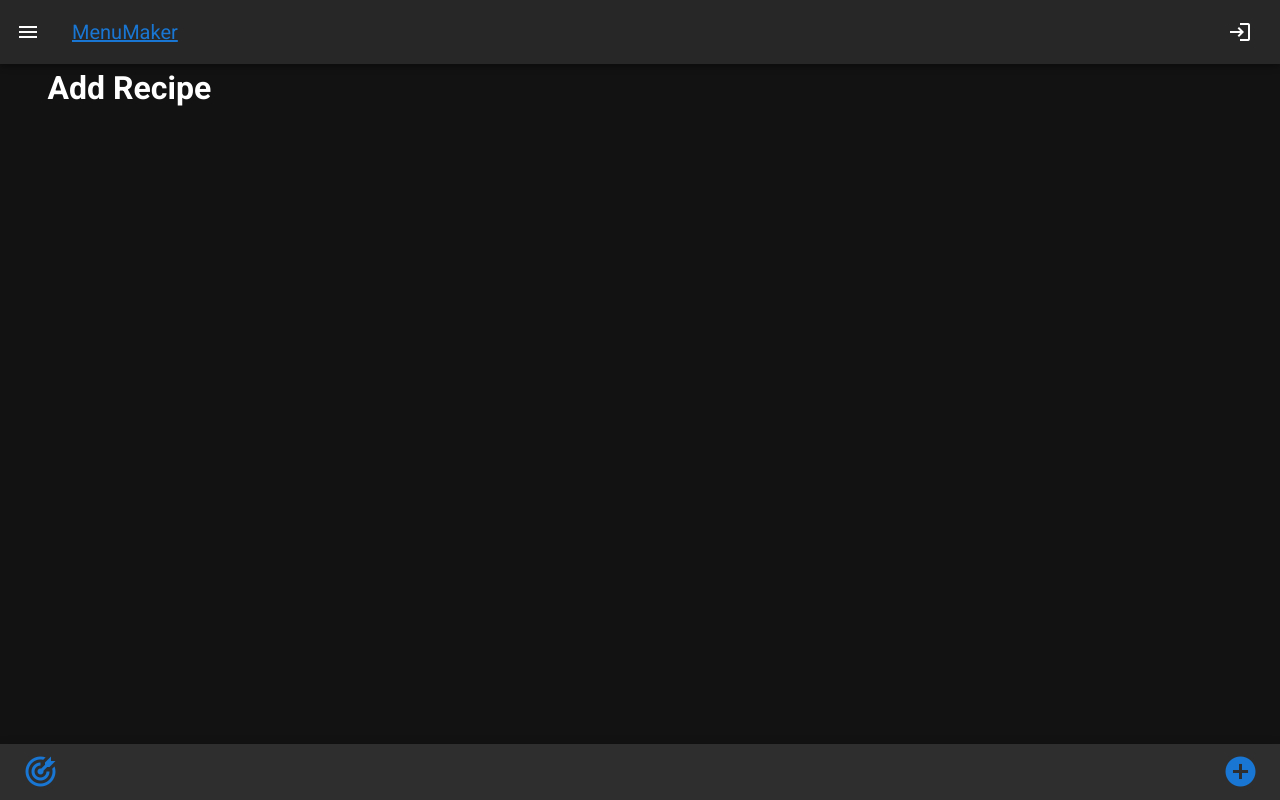
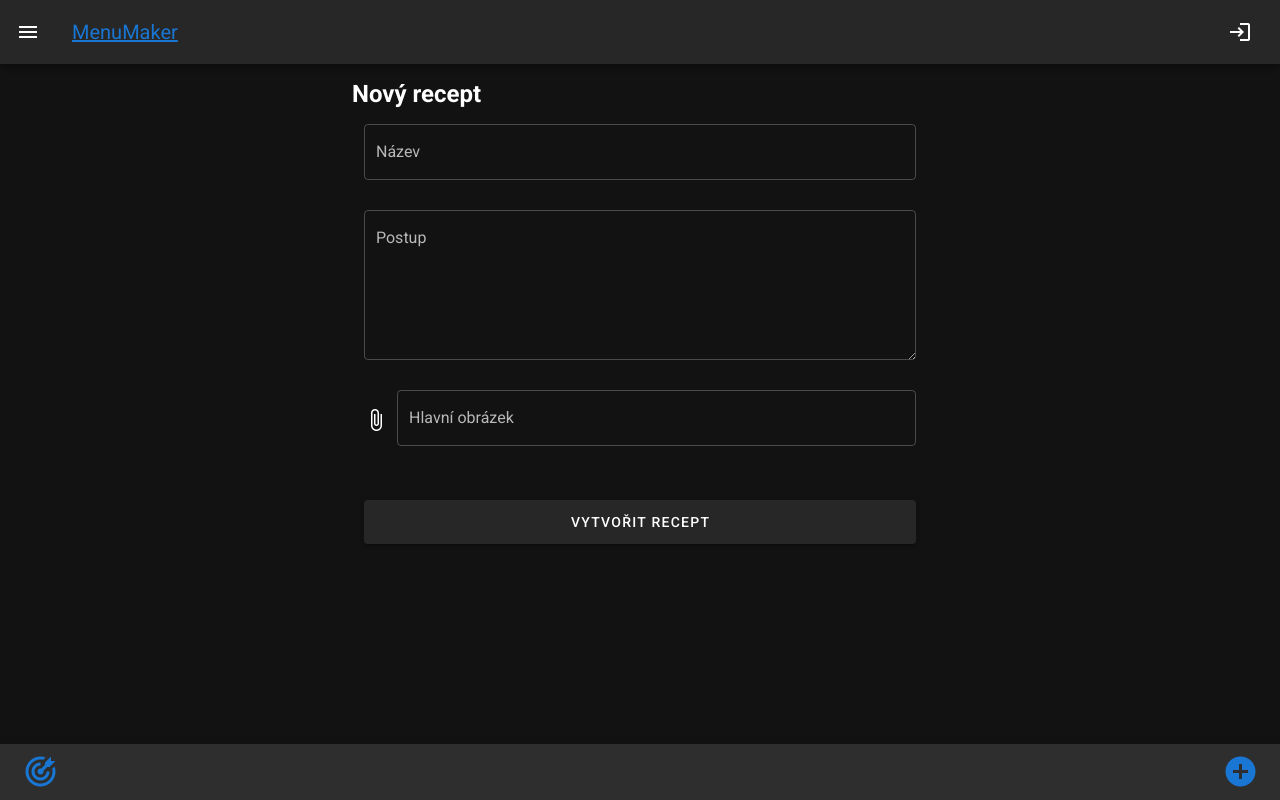
Before and after one commit to vojtahavranek/menu-maker, a Nuxt app: page /recipe/add in a window 1280 px wide. Built offline with nearby package versions, Linux system fonts and the light colour scheme; no server answers.

Commit message:
Add recipe page

```diff
--- a/layouts/default.vue
+++ b/layouts/default.vue
@@ -1,7 +1,9 @@
 <template>
   <v-app dark>
     <TopMenu />
-    <nuxt />
+    <v-container id="main-container" fluid>
+      <nuxt />
+    </v-container>
     <BottomMenu />
   </v-app>
 </template>
@@ -16,4 +18,8 @@ export default {
 }
 </script>
 
-<style lang="scss" scoped></style>
+<style lang="scss" scoped>
+#main-container {
+  max-width: 600px;
+}
+</style>
--- a/nuxt.config.js
+++ b/nuxt.config.js
@@ -55,7 +55,9 @@ export default {
   env: {
     baseUrl: process.env.BASE_URL || 'http://localhost:3000',
     authApiUrl: process.env.API_AUTH_URL,
-    graphqlServer: process.env.GRAPHQL_SERVER
+    graphqlServer: process.env.GRAPHQL_SERVER,
+    cloudinaryUrl: process.env.CLOUDINARY_URL,
+    uploadPreset: process.env.CLOUDINARY_UPLOAD_PRESET
   },
   apollo: {
     clientConfigs: {
--- a/pages/index.vue
+++ b/pages/index.vue
@@ -1,15 +1,17 @@
 <template>
   <v-container>
     <v-row>
-      <v-btn
+      <v-col
         v-for="button in buttons"
         :key="button.route"
-        :to="`/${button.route}`"
-        nuxt
-        block
-        x-large
-        >{{ button.title }}</v-btn
+        cols="12"
+        sm="6"
+        mb="1"
       >
+        <v-btn :to="`/${button.route}`" nuxt block x-large>{{
+          button.title
+        }}</v-btn>
+      </v-col>
     </v-row>
   </v-container>
 </template>
--- a/pages/login/index.vue
+++ b/pages/login/index.vue
@@ -15,6 +15,7 @@
             name="email"
             label="E-mail"
             outlined
+            validate-on-blur
           ></v-text-field>
         </v-col>
 
@@ -28,6 +29,7 @@
             label="Heslo"
             hint="Vložte alespoň 8 znaků"
             outlined
+            validate-on-blur
             @click:append="show = !show"
           ></v-text-field>
         </v-col>
--- a/pages/recipe/add/index.vue
+++ b/pages/recipe/add/index.vue
@@ -1,12 +1,84 @@
 <template>
-  <v-container>
-    <v-row><h1>Add Recipe</h1></v-row>
-  </v-container>
+  <v-form rel="form">
+    <v-container>
+      <v-row><h2>Nový recept</h2></v-row>
+      <v-row align="center">
+        <v-col cols="12">
+          <v-text-field
+            v-model="recipe.name"
+            outlined
+            validate-on-blur
+            label="Název"
+            name="name"
+            :rules="[rules.required]"
+          ></v-text-field>
+          <v-textarea
+            v-model="recipe.description"
+            outlined
+            label="Postup"
+            name="description"
+          ></v-textarea>
+          <v-file-input
+            outlined
+            accept="image/*"
+            label="Hlavní obrázek"
+            name="image"
+            @change="onFileChanged"
+          ></v-file-input>
+        </v-col>
+        <v-col cols="12">
+          <v-btn primary large block @click="createRecipe"
+            >Vytvořit recept</v-btn
+          >
+        </v-col>
+      </v-row>
+    </v-container>
+  </v-form>
 </template>
 
 <script>
+import axios from 'axios'
+
 export default {
-  name: 'RecipeAdd'
+  name: 'RecipeAdd',
+  data: () => {
+    return {
+      recipe: {
+        name: '',
+        description: '',
+        image: false
+      },
+      rules: {
+        required: (value) => !!value || 'Povinná položka.',
+        min: (v) => v.length >= 8 || 'Minimálně 8 znaků'
+      }
+    }
+  },
+  methods: {
+    onFileChanged(file) {
+      this.recipe.image = file
+    },
+    async createRecipe() {
+      if (this.recipe.image !== false) {
+        const formData = new FormData()
+        formData.append('file', this.recipe.image, this.recipe.image.name)
+        formData.append('upload_preset', process.env.CLOUDINARY_UPLOAD_PRESET)
+        formData.append('folder', 'recipes')
+
+        try {
+          const response = await axios.post(
+            `${process.env.CLOUDINARY_URL}image/upload`,
+            formData
+          )
+
+          window.console.log(response)
+          window.console.log(response.data.public_id)
+        } catch (e) {
+          window.console.log(e)
+        }
+      }
+    }
+  }
 }
 </script>
 
```
